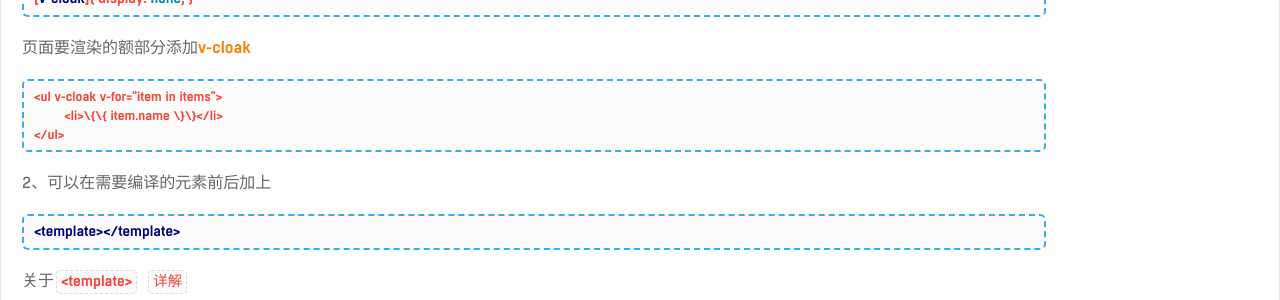
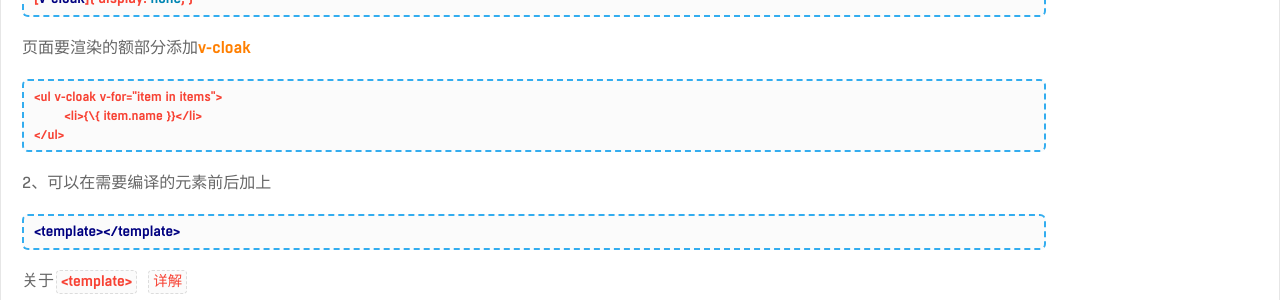
Before and after one commit to psvmc/myblog_jekyll, a Jekyll site: the page built from _posts/2018-11-28-mac-vue-base.md, in a window 1280 px wide and 900 px high, scrolled down 954 px. Shown: the part 172-472 px from the top of the window. Built offline with Jekyll 4.4.1, drawn with Linux system fonts in a browser that asks for light colours; comment, search, counter and statistics services are not loaded.

Commit message:
文章更新

```diff
--- a/_posts/2018-11-28-mac-vue-base.md
+++ b/_posts/2018-11-28-mac-vue-base.md
@@ -27,7 +27,7 @@ CSS中添加样式
 
 
 	<ul v-cloak v-for="item in items">
-		<li>\{\{ item.name \}\}</li>
+		<li>{\{ item.name }}</li>
 	</ul>
 
 
```
